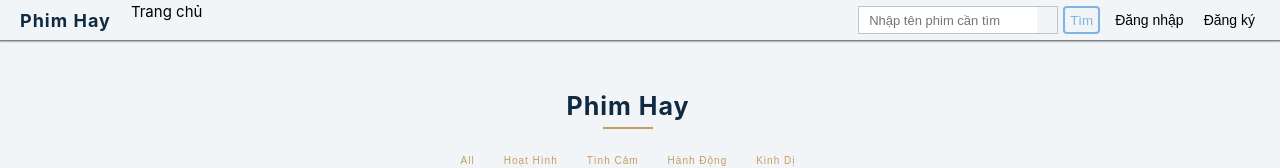
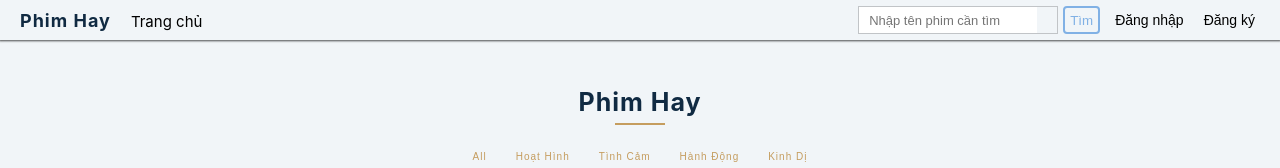
Before and after one commit to quangminnguyen/fer2, a React (Create React App) app: page / in a window 1280 px wide. Shown: the top 168 px of the page. Built offline with nearby package versions, Linux system fonts and the light colour scheme.

Commit message:
updating v1.1.0

```diff
--- a/src/components/header/Header.js
+++ b/src/components/header/Header.js
@@ -31,7 +31,7 @@ const Header = () => {
 				<div>
 					<h1>Phim hay</h1>
 				</div>
-				<div className="menu">
+				<div className="menu_bars">
 					<span>
 						<Link className="link" to="/">
 							Trang chủ
--- a/src/components/header/style.css
+++ b/src/components/header/style.css
@@ -14,7 +14,7 @@
 	margin-top: 1rem;
 	font-size: 1.8rem;
 }
-.menu {
+.menu_bars {
 	font-size: 1.5rem;
 	margin-left: 2rem;
 	margin-top: 0.4rem;
```
